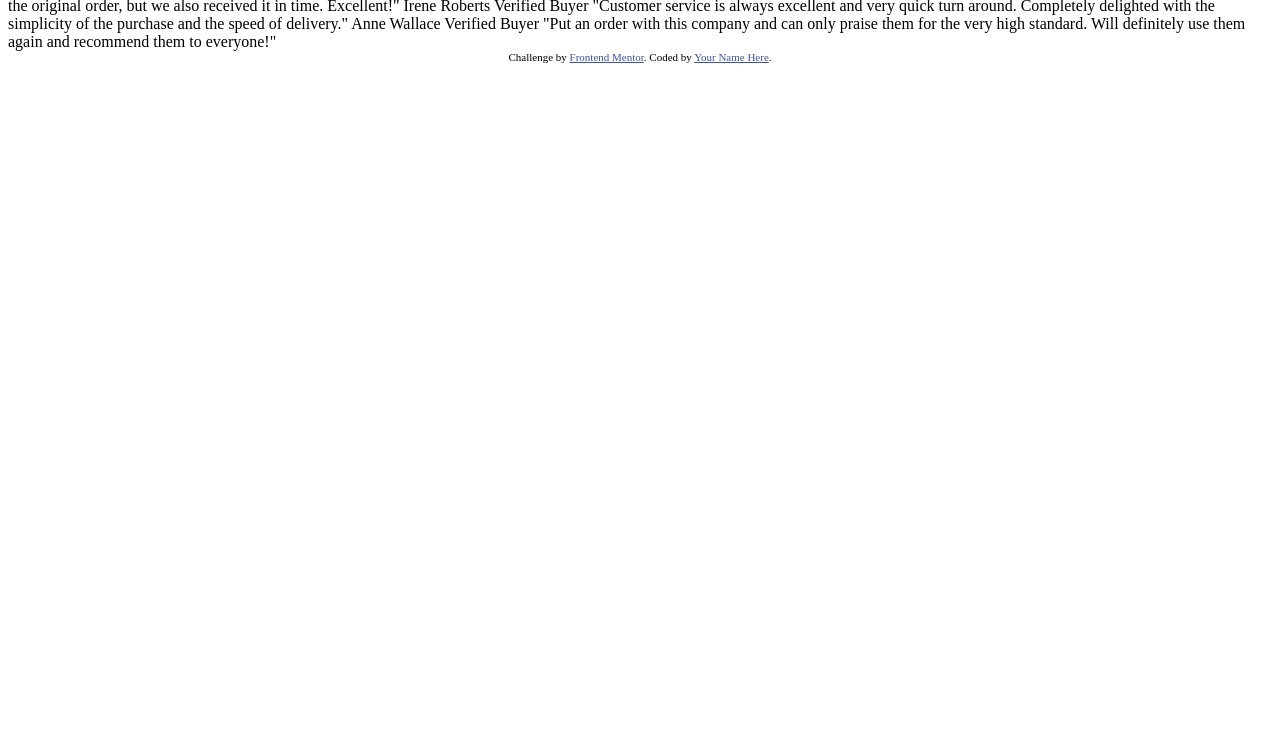
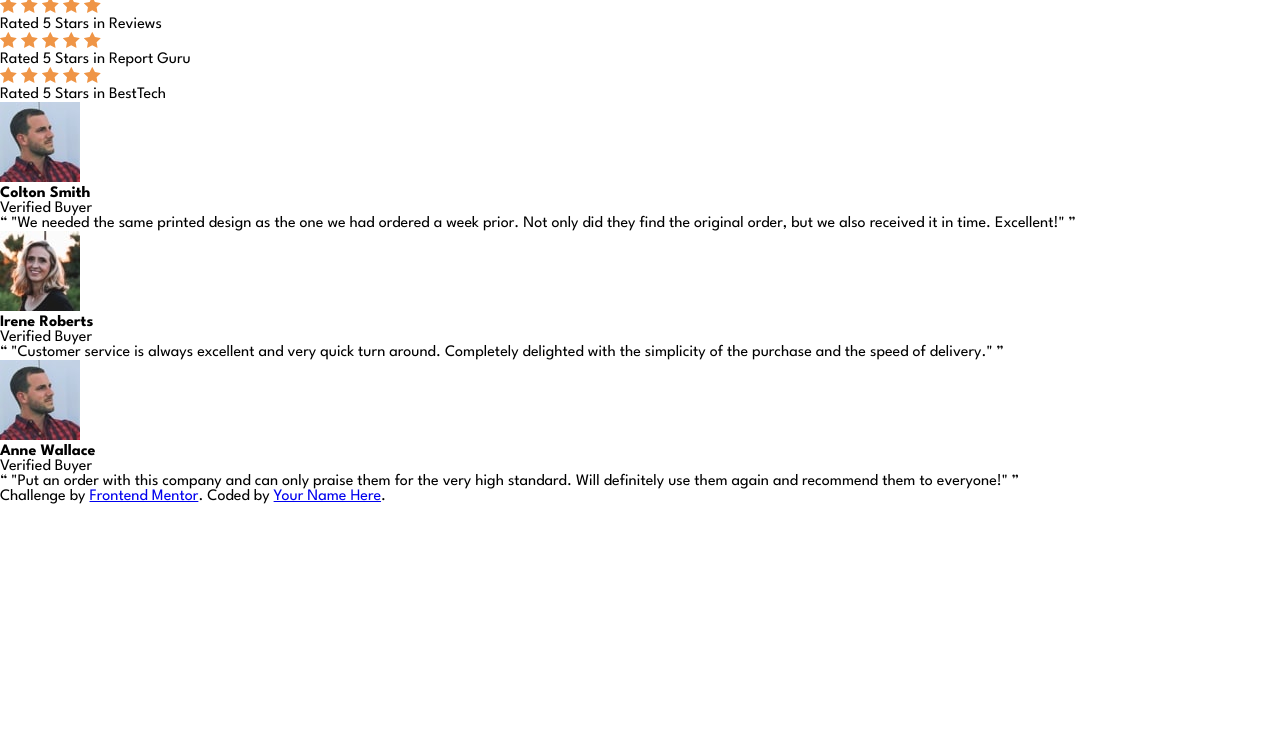
Before and after one commit to Robert-Lukasz-Ksiazek/social-proof-section-master, a plain HTML site: page index.html in a window 1280 px wide. Shown: the part 47-800 px from the top of the page. Drawn offline with Linux system fonts and the light colour scheme.

Commit message:
create document's semantics and classes

```diff
--- a/index.html
+++ b/index.html
@@ -3,59 +3,100 @@
   <head>
     <meta charset="UTF-8" />
     <meta name="viewport" content="width=device-width, initial-scale=1.0" />
-    <!-- displays site properly based on user's device -->
-
+    <link rel="preconnect" href="https://fonts.googleapis.com" />
+    <link rel="preconnect" href="https://fonts.gstatic.com" crossorigin />
+    <link
+      href="https://fonts.googleapis.com/css2?family=League+Spartan:wght@400;500;700&display=swap"
+      rel="stylesheet"
+    />
     <link
       rel="icon"
       type="image/png"
       sizes="32x32"
       href="./images/favicon-32x32.png"
     />
+    <link href="style.css" rel="stylesheet" />
 
     <title>Frontend Mentor | Social proof section</title>
-
-    <!-- Feel free to remove these styles or customise in your own stylesheet 👍 -->
-    <style>
-      .attribution {
-        font-size: 11px;
-        text-align: center;
-      }
-      .attribution a {
-        color: hsl(228, 45%, 44%);
-      }
-    </style>
   </head>
   <body>
-    10,000+ of our users love our products.
+    <main>
+      <header>
+        <h1>10,000+ of our users love our products.</h1>
 
-    We only provide great products combined with excellent customer service.
-    See what our satisfied customers are saying about our services.
+        <p>
+          We only provide great products combined with excellent customer
+          service. See what our satisfied customers are saying about our
+          services.
+        </p>
+      </header>
 
-    Rated 5 Stars in Reviews
-    Rated 5 Stars in Report Guru
-    Rated 5 Stars in BestTech
+      <div class="ratings-container">
+        <div class="rating">
+          <img src="/images/icon-star.svg" alt="yelow rating star" />
+          <img src="/images/icon-star.svg" alt="yelow rating star" />
+          <img src="/images/icon-star.svg" alt="yelow rating star" />
+          <img src="/images/icon-star.svg" alt="yelow rating star" />
+          <img src="/images/icon-star.svg" alt="yelow rating star" />
+          <p class="rating-category">Rated 5 Stars in Reviews</p>
+        </div>
+        <div class="rating">
+          <img src="/images/icon-star.svg" alt="yelow rating star" />
+          <img src="/images/icon-star.svg" alt="yelow rating star" />
+          <img src="/images/icon-star.svg" alt="yelow rating star" />
+          <img src="/images/icon-star.svg" alt="yelow rating star" />
+          <img src="/images/icon-star.svg" alt="yelow rating star" />
+          <p class="rating-category">Rated 5 Stars in Report Guru</p>
+        </div>
+        <div class="rating">
+          <img src="/images/icon-star.svg" alt="yelow rating star" />
+          <img src="/images/icon-star.svg" alt="yelow rating star" />
+          <img src="/images/icon-star.svg" alt="yelow rating star" />
+          <img src="/images/icon-star.svg" alt="yelow rating star" />
+          <img src="/images/icon-star.svg" alt="yelow rating star" />
+          <p class="rating-category">Rated 5 Stars in BestTech</p>
+        </div>
+      </div>
+      <div class="statements-container">
+        <div class="statement">
+          <img src="/images/image-colton.jpg" alt="Colton Smith face picture" />
+          <h4>Colton Smith</h4>
+          <p>Verified Buyer</p>
+          <q>
+            "We needed the same printed design as the one we had ordered a week
+            prior. Not only did they find the original order, but we also
+            received it in time. Excellent!"
+          </q>
+        </div>
 
-    Colton Smith
-    Verified Buyer
-    "We needed the same printed design as the one we had ordered a week prior.
-    Not only did they find the original order, but we also received it in time.
-    Excellent!"
+        <div class="statement">
+          <img src="/images/image-irene.jpg" alt="Irene Roberts face picture" />
+          <h4>Irene Roberts</h4>
+          <p>Verified Buyer</p>
+          <q>
+            "Customer service is always excellent and very quick turn around.
+            Completely delighted with the simplicity of the purchase and the
+            speed of delivery."
+          </q>
+        </div>
 
-    Irene Roberts
-    Verified Buyer
-    "Customer service is always excellent and very quick turn around. Completely
-    delighted with the simplicity of the purchase and the speed of delivery."
-
-    Anne Wallace
-    Verified Buyer
-    "Put an order with this company and can only praise them for the very high
-    standard. Will definitely use them again and recommend them to everyone!"
-
-    <div class="attribution">
+        <div class="statement">
+          <img src="/images/image-colton.jpg" alt="Anne Wallace face picture" />
+          <h4>Anne Wallace</h4>
+          <p>Verified Buyer</p>
+          <q>
+            "Put an order with this company and can only praise them for the
+            very high standard. Will definitely use them again and recommend
+            them to everyone!"
+          </q>
+        </div>
+      </div>
+    </main>
+    <footer>
       Challenge by
       <a href="https://www.frontendmentor.io?ref=challenge" target="_blank"
         >Frontend Mentor</a
       >. Coded by <a href="#">Your Name Here</a>.
-    </div>
+    </footer>
   </body>
 </html>
--- /dev/null
+++ b/style.css
@@ -0,0 +1,20 @@
+* {
+  padding: 0;
+  margin: 0;
+  box-sizing: border-box;
+}
+
+:root {
+  /* Primary */
+  --Very-Dark-Magenta: hsl(300, 43%, 22%);
+  --Soft-Pink: hsl(333, 80%, 67%);
+
+  /* Neutral */
+  --Dark-Grayish-Magenta: hsl(303, 10%, 53%);
+  --Light-Grayish-Magenta: hsl(300, 24%, 96%);
+  --White: hsl(0, 0%, 100%);
+}
+
+body {
+  font-family: "League Spartan", sans-serif;
+}
```
